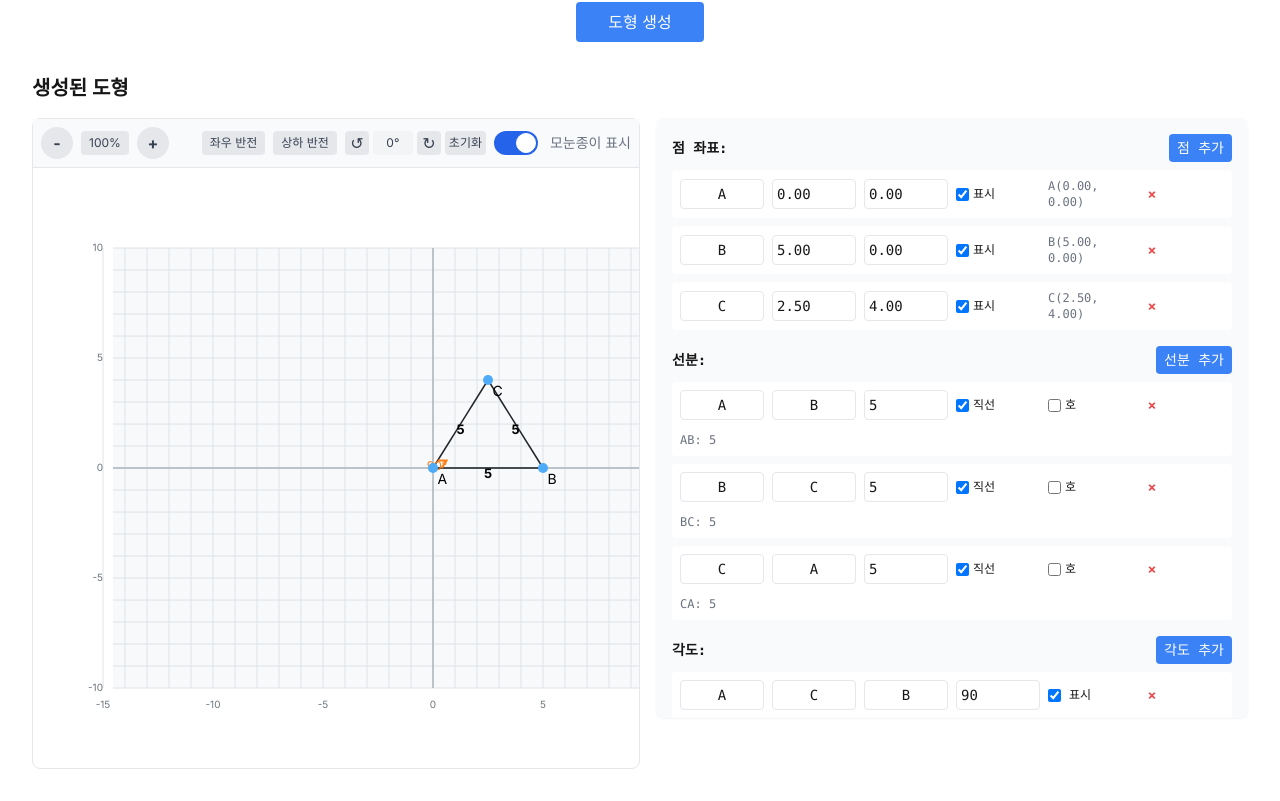
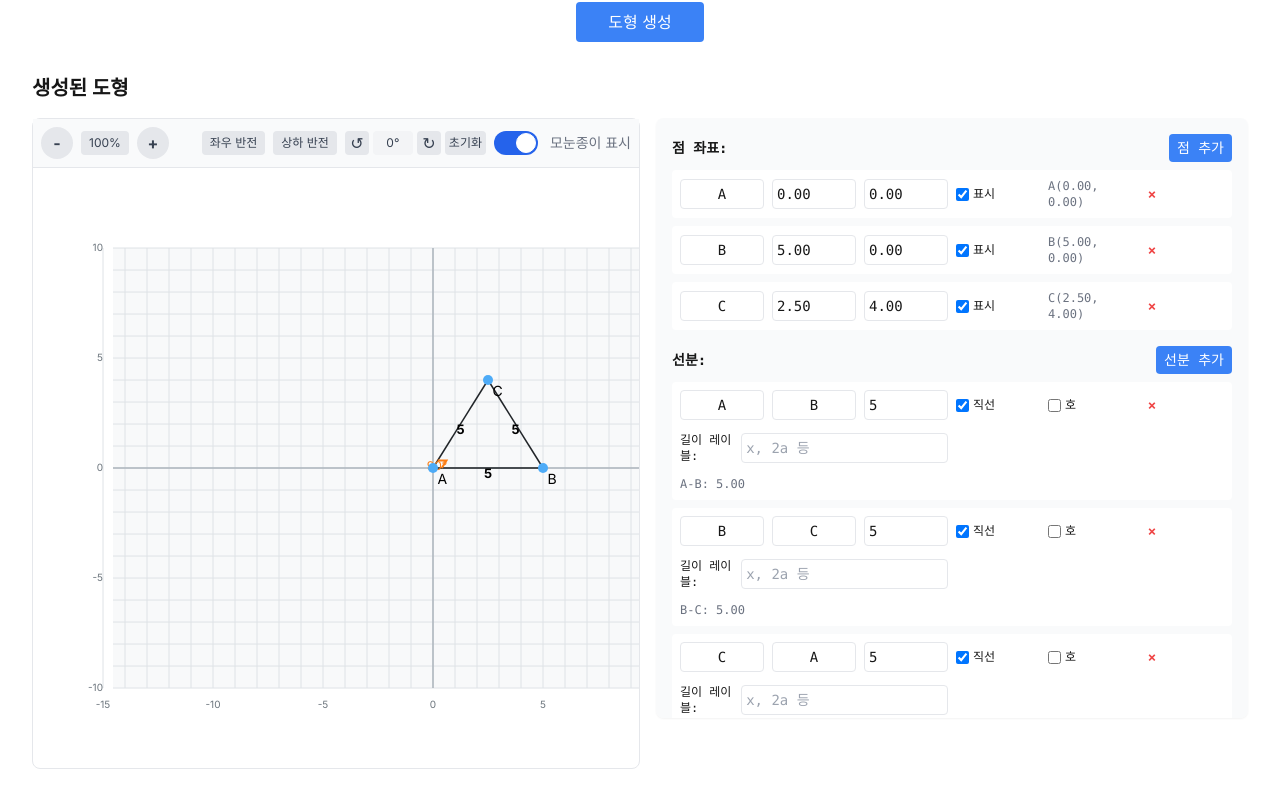
Before and after one commit to alisyos/diagram, a Next.js app: page / in a window 1280 px wide. Shown: the part 498-1299 px from the top of the page. Built offline with nearby package versions, Linux system fonts and the light colour scheme.

Commit message:
선분 길이를 사용자 지정 텍스트로 표시하는 기능 추가

```diff
--- a/app/components/GeometryRenderer.tsx
+++ b/app/components/GeometryRenderer.tsx
@@ -12,6 +12,7 @@ interface Line {
   start: string;
   end: string;
   length?: number;
+  lengthLabel?: string; // 사용자가 지정한 길이 레이블 (예: "x", "2a" 등)
   isMeasurement?: boolean;
   showLength?: boolean;
   showLengthArc?: boolean;
@@ -147,11 +148,9 @@ const GeometryRenderer = ({ data, onDataChange }: Props) => {
   };
 
   const formatLine = (line: Line) => {
-    let text = `${line.start}${line.end}: ${line.length ? formatNumber(line.length) : '길이 미표시'}`;
-    if (line.showLengthArc) {
-      text += ' (호 표시)';
-    }
-    return text;
+    // lengthLabel이 있으면 해당 텍스트를 사용, 없으면 수치 값 사용
+    const lengthText = line.lengthLabel || (line.length ? `${line.length.toFixed(2)}` : '');
+    return `${line.start}-${line.end}: ${lengthText}`;
   };
 
   const formatAngle = (angle: Angle) => {
@@ -222,6 +221,11 @@ const GeometryRenderer = ({ data, onDataChange }: Props) => {
           length
         };
       }
+    } else if (property === 'lengthLabel') {
+      newLines[lineIndex] = {
+        ...newLines[lineIndex],
+        lengthLabel: value
+      };
     }
 
     onDataChange({
@@ -311,7 +315,8 @@ const GeometryRenderer = ({ data, onDataChange }: Props) => {
       showLengthArc: true,
       arcSize: 0.2,
       arcDirection: 'right',
-      length: distance > 0 ? distance : 5 // 실제 거리가 있으면 그 값을, 없으면 기본값 5 사용
+      length: distance > 0 ? distance : 5, // 실제 거리가 있으면 그 값을, 없으면 기본값 5 사용
+      lengthLabel: '' // 기본값으로 빈 레이블
     };
 
     onDataChange({
@@ -1136,8 +1141,8 @@ const GeometryRenderer = ({ data, onDataChange }: Props) => {
           .attr('stroke', '#212529')
           .attr('stroke-width', 1.5);
 
-        // 길이 표시
-        if (line.showLength && line.length) {
+        // 길이 표시 (직선)
+        if (line.showLength && (line.length || line.lengthLabel)) {
           const midX = (startPoint.x + endPoint.x) / 2;
           const midY = (startPoint.y + endPoint.y) / 2;
 
@@ -1145,13 +1150,14 @@ const GeometryRenderer = ({ data, onDataChange }: Props) => {
             shapeGroup,
             midX,
             midY - 0.3,
-            formatNumber(line.length),
+            line.lengthLabel || formatNumber(line.length!),
             { fontSize: '13px', fontWeight: 'bold' }
           );
         }
 
+        // 길이를 호로 표시 부분도 수정
         // 길이를 호로 표시
-        if (line.showLengthArc && line.length) {
+        if (line.showLengthArc && (line.length || line.lengthLabel)) {
           // 두 점 사이의 거리 계산
           const dx = endPoint.x - startPoint.x;
           const dy = endPoint.y - startPoint.y;
@@ -1202,7 +1208,7 @@ const GeometryRenderer = ({ data, onDataChange }: Props) => {
             shapeGroup,
             controlX,
             controlY - 0.2,
-            formatNumber(line.length),
+            line.lengthLabel || formatNumber(line.length!),
             { fill: '#495057', fontSize: '13px', fontWeight: 'bold' }
           );
 
@@ -2158,7 +2164,7 @@ const GeometryRenderer = ({ data, onDataChange }: Props) => {
                   <div className="flex items-center">
                     <input
                       type="checkbox"
-                      checked={line.showLength || false}
+                      checked={Boolean(line.showLength)}
                       onChange={(e) => handleLineChange(idx, 'showLength', e.target.checked)}
                       className="mr-1"
                     />
@@ -2179,6 +2185,18 @@ const GeometryRenderer = ({ data, onDataChange }: Props) => {
                   >
                     ×
                   </button>
+                </div>
+                <div className="grid grid-cols-2 gap-2 items-center mt-1">
+                  <div className="flex items-center">
+                    <span className="text-xs mr-2">길이 레이블:</span>
+                    <input
+                      type="text"
+                      value={line.lengthLabel || ''}
+                      onChange={(e) => handleLineChange(idx, 'lengthLabel', e.target.value)}
+                      className="w-full p-1 border rounded"
+                      placeholder="x, 2a 등"
+                    />
+                  </div>
                 </div>
                 <div className="text-xs text-gray-500 mt-1">
                   {formatLine(line)}
```
